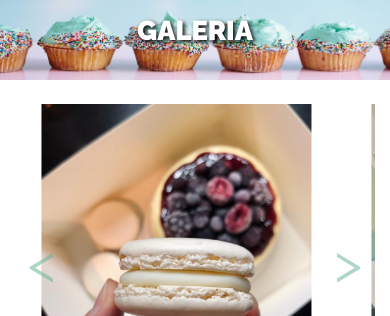
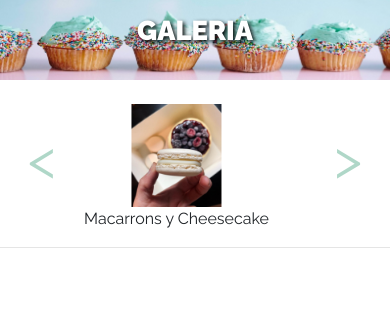
Before and after one commit to fdominguez88/minga_bakery, a website: page pages/gallery.html in a window 390 px wide. Shown: the part 129-445 px from the top of the page. Drawn offline with nearby package versions, Linux system fonts and the light colour scheme.

Commit message:
prueba fotos

```diff
--- a/scss/_imagenes.scss
+++ b/scss/_imagenes.scss
@@ -7,6 +7,12 @@
     background-repeat: no-repeat;
     background-size: cover;
     }
+    .achicaCarousel {
+        display: flex;
+        justify-items: center;
+        max-height: 150px !important;
+        max-width: 150px !important;
+    }
 }
 
   /* 600px o menos */
@@ -15,6 +21,12 @@
     background-image: url(../img/cupcakeBanner.png);
     background-repeat: no-repeat;
     background-size: cover;
+    }
+    .achicaCarousel {
+        display: flex;
+        justify-items: center;
+        max-height: 150px !important;
+        max-width: 150px !important;
     }
 }
 
```
Also changed, not shown: css/styles.css.
